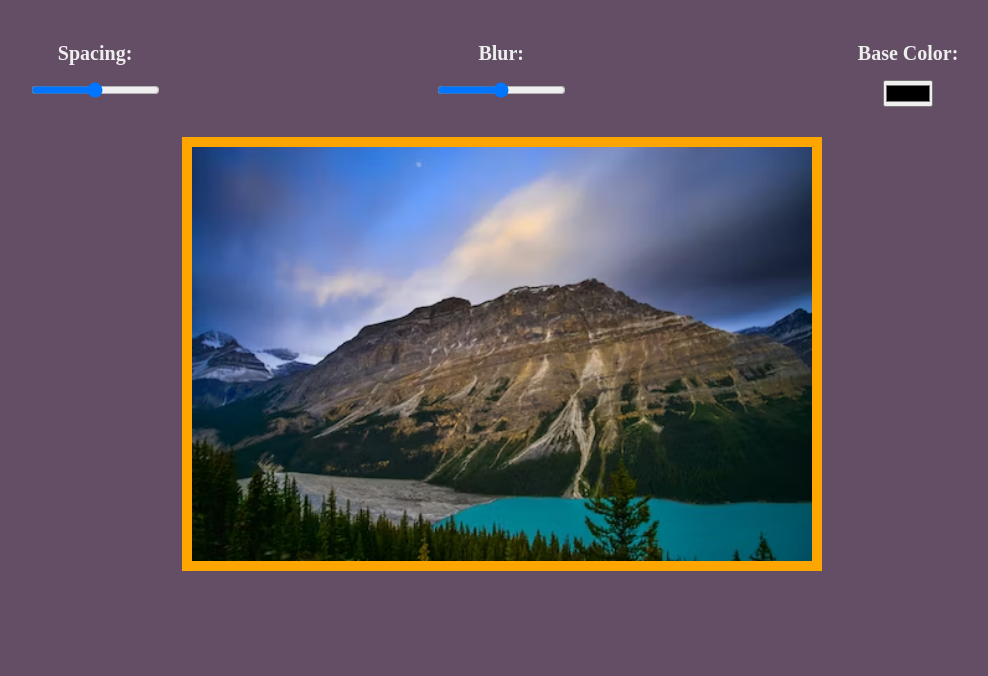
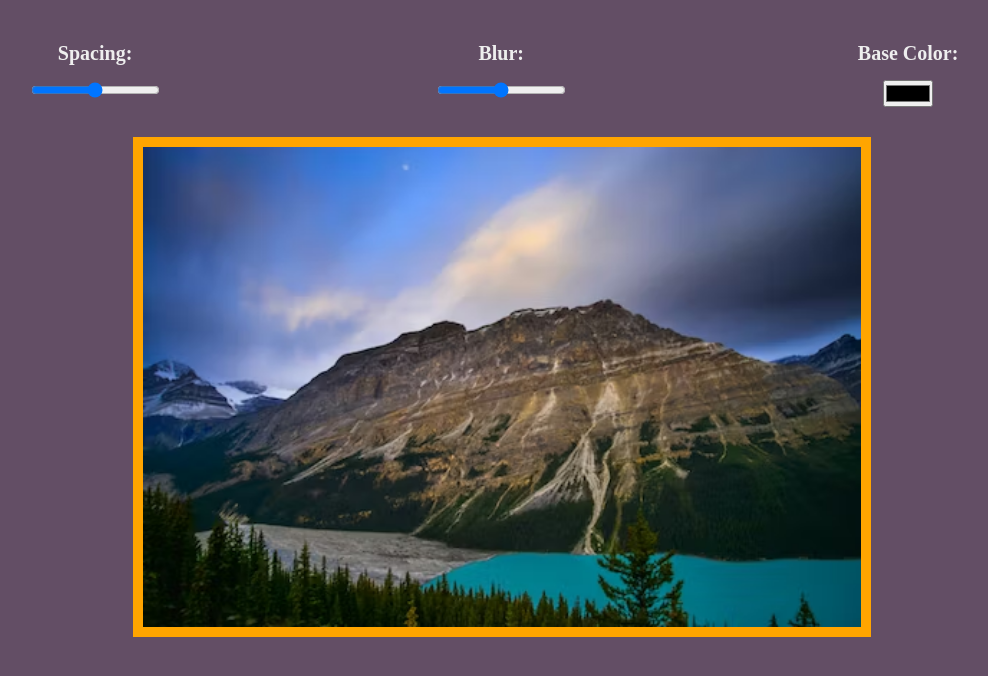
Before and after one commit to RaminMikayilov/javascript-30, a plain HTML site: page 03 - CSS Variables/index.html in a window 1280 px wide. Shown: the part 80-756 px from the top of the page, without its empty margins (138-1126 px from the left). Drawn offline with Linux system fonts and the light colour scheme.

Commit message:
Update style.css

```diff
--- a/03 - CSS Variables/style.css
+++ b/03 - CSS Variables/style.css
@@ -38,8 +38,8 @@
 }
 
 img {
-  width: 1000px;
-  max-width: 50vw;
+  height: 500px;
+  max-height: 50vw;
   background-color: var(--base);
   padding: var(--spacing);
   backdrop-filter: blur(var(--blur));
```
